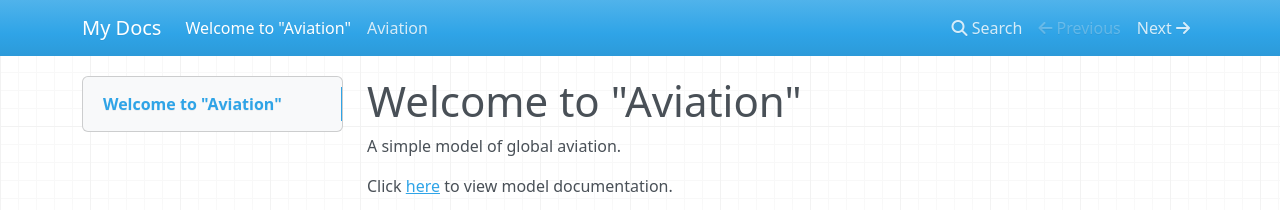
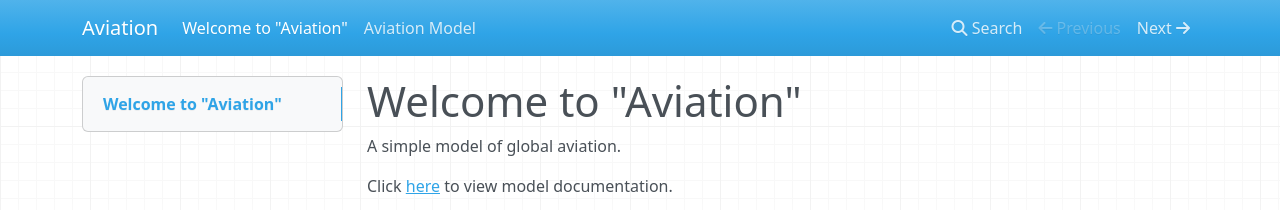
Before and after one commit to danialf64/aviation, an MkDocs documentation site: the page built from docs/index.md, in a window 1280 px wide. Shown: the top 210 px of the page. Built offline with MkDocs 1.6.1, drawn with Linux system fonts in a browser that asks for light colours; nearby versions of some CDN libraries.

Commit message:
Update mkdocs.yml

```diff
--- a/mkdocs.yml
+++ b/mkdocs.yml
@@ -1 +1,5 @@
-site_name: My Docs
+site_name: Aviation
+
+nav:
+  - "index.md"
+  - Aviation Model: "aviation.md"
```
Also changed, not shown: docs/aviation.md (+1 -1 lines).
